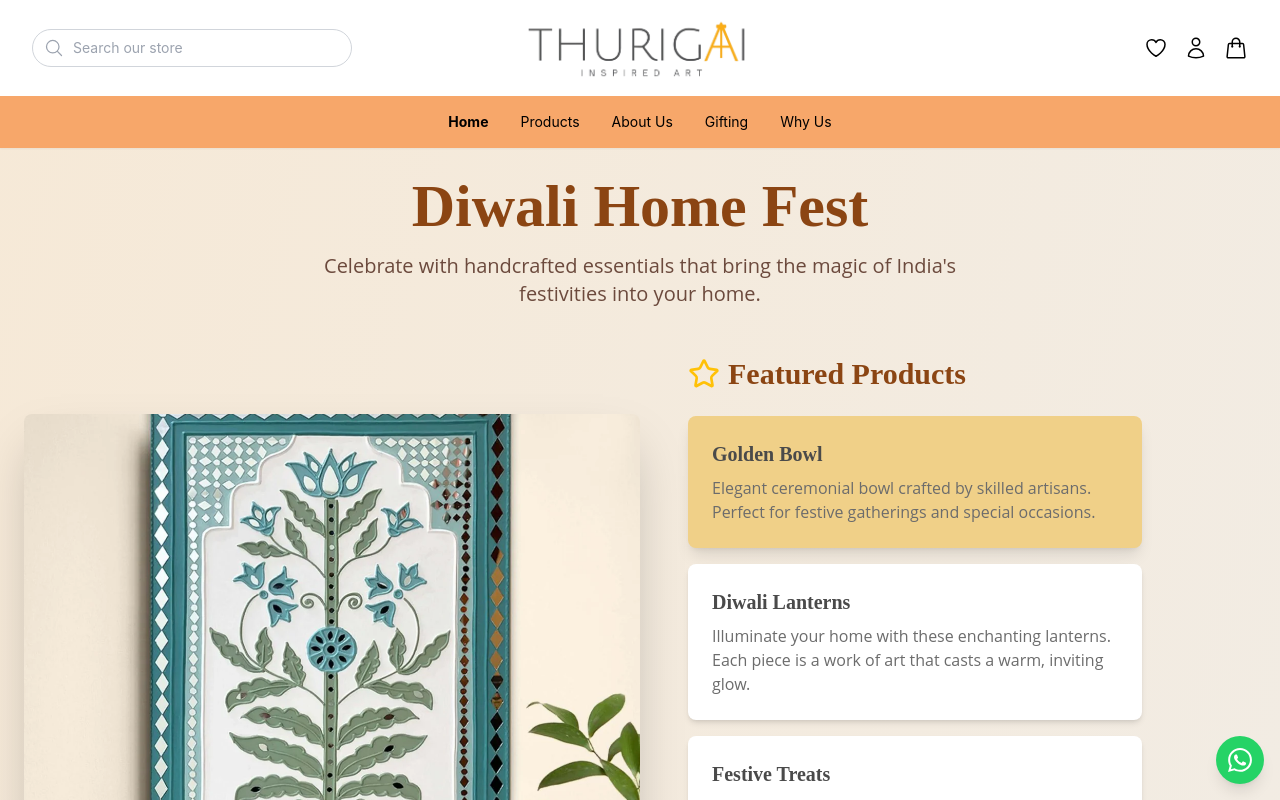
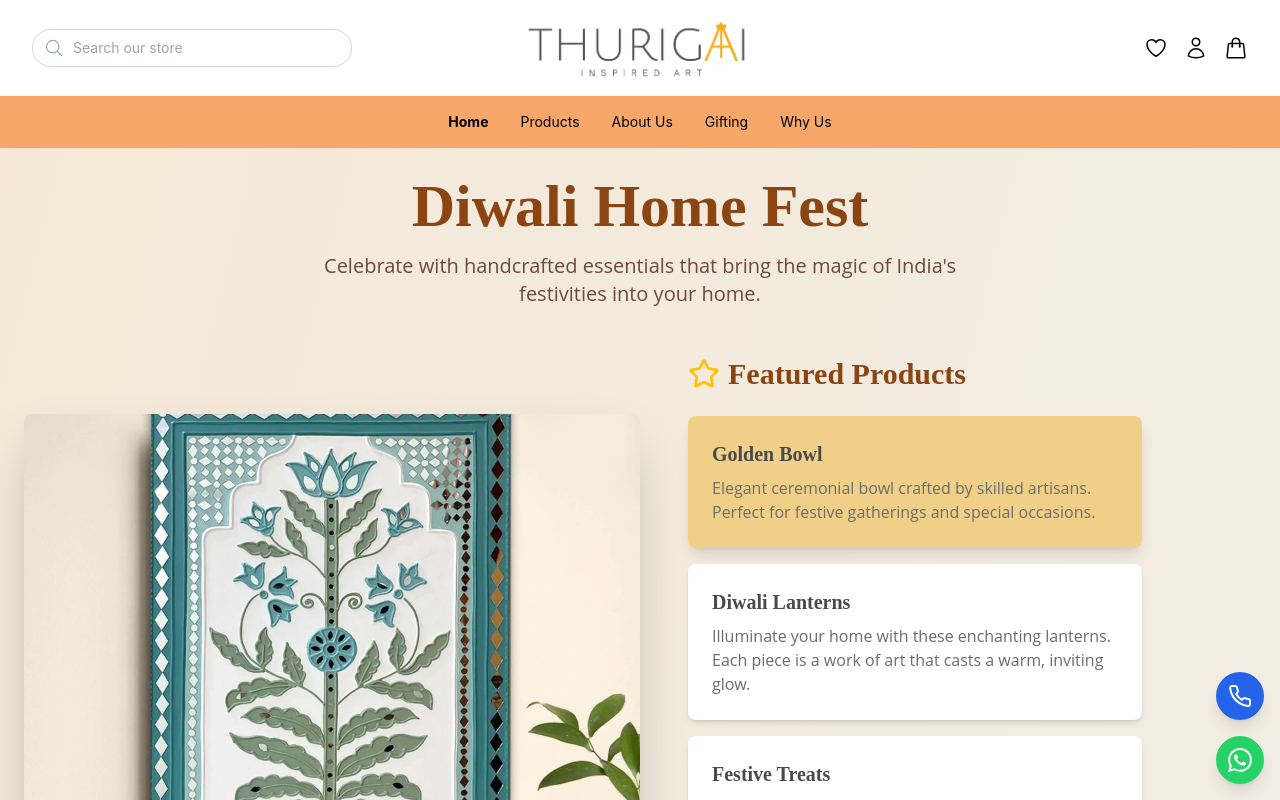
Before and after one commit to 6382737054/Thurigai-ecom, a React (Create React App) app: page / in a window 1280 px wide. Shown: the top 800 px of the page. Built offline with nearby package versions, Linux system fonts and the light colour scheme.

Commit message:
Initial commit

```diff
--- a/src/App.js
+++ b/src/App.js
@@ -6,7 +6,8 @@ import ProductsSection from './Pages/Products';
 import AboutUsSection from './Pages/AboutUs';
 import Footer from './Components/Footer';
 import CartPage from './Pages/CartPage';
-import WhatsAppButton from './Components/WhatsappButton'; // You'll need to create this component
+import WhatsAppButton from './Components/WhatsappButton';
+import PhoneButton from './Components/PhoneButton';
 
 function App() {
   return (
@@ -27,7 +28,10 @@ function App() {
           </Routes>
         </main>
         <Footer className="mt-auto" />
-        <WhatsAppButton /> {/* Add the WhatsApp button here */}
+        <div className="fixed bottom-4 right-4 flex flex-col items-end space-y-4 z-50">
+          <PhoneButton phoneNumber="1234567890" />
+          <WhatsAppButton />
+        </div>
       </div>
     </Router>
   );
--- /dev/null
+++ b/src/Components/PhoneButton.jsx
@@ -0,0 +1,31 @@
+import React from 'react';
+
+const PhoneButton = ({ phoneNumber = '1234567890' }) => {
+  const handleClick = () => {
+    window.location.href = `tel:${phoneNumber}`;
+  };
+
+  return (
+    <button
+      onClick={handleClick}
+      className="fixed bottom-20 right-4 bg-blue-600 text-white p-3 rounded-full shadow-lg hover:bg-blue-700 transition-colors duration-300 z-50"
+      aria-label="Call us"
+    >
+      <svg
+        xmlns="http://www.w3.org/2000/svg"
+        width="24"
+        height="24"
+        viewBox="0 0 24 24"
+        fill="none"
+        stroke="currentColor"
+        strokeWidth="2"
+        strokeLinecap="round"
+        strokeLinejoin="round"
+      >
+        <path d="M22 16.92v3a2 2 0 0 1-2.18 2 19.79 19.79 0 0 1-8.63-3.07 19.5 19.5 0 0 1-6-6 19.79 19.79 0 0 1-3.07-8.67A2 2 0 0 1 4.11 2h3a2 2 0 0 1 2 1.72 12.84 12.84 0 0 0 .7 2.81 2 2 0 0 1-.45 2.11L8.09 9.91a16 16 0 0 0 6 6l1.27-1.27a2 2 0 0 1 2.11-.45 12.84 12.84 0 0 0 2.81.7A2 2 0 0 1 22 16.92z" />
+      </svg>
+    </button>
+  );
+};
+
+export default PhoneButton;
```
